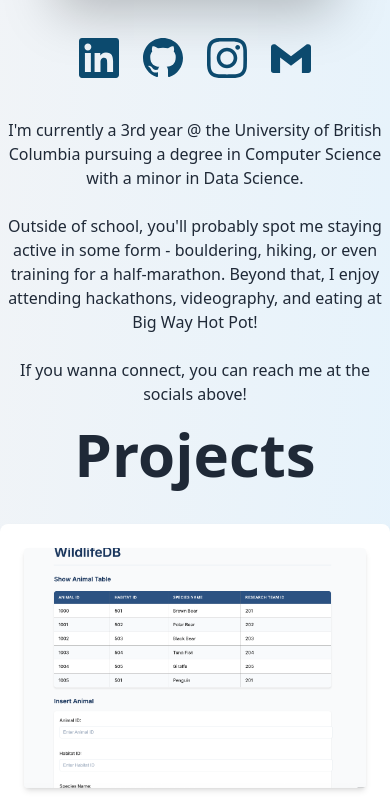
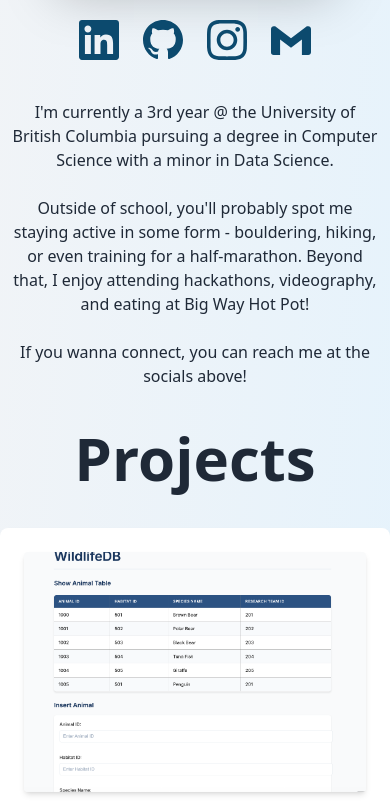
Before and after one commit to solimanlance/lances-portfolio, a Next.js app: page / in a window 390 px wide. Shown: the part 1270-2078 px from the top of the page. Built offline with nearby package versions, Linux system fonts and the light colour scheme.

Commit message:
fixed padding for mobile

```diff
--- a/src/pages/index.js
+++ b/src/pages/index.js
@@ -194,17 +194,17 @@ useEffect(() => {
               </svg>
             </a>
           </div>
-          <p className="text-l text-gray-800 max-w-2xl mx-auto">
+          <p className="paragraph-centered">
             I&apos;m currently a 3rd year @ the University of British Columbia pursuing a degree in Computer Science with a minor in Data Science.
           </p>
           <br></br>
-          <p className="text-l text-gray-800 max-w-2xl mx-auto">
+          <p className="paragraph-centered">
             Outside of school, you&apos;ll probably spot me staying active in some form - bouldering, hiking, or even training for a half-marathon.
             Beyond that, I enjoy attending hackathons, videography, and eating at Big Way Hot Pot!
           </p>
           <br>
           </br>
-          <p className="text-l text-gray-800 max-w-2xl mx-auto">
+          <p className="paragraph-centered mb-10   lg:mb-0 md:mb-0">
             If you wanna connect, you can reach me at the socials above!
           </p>
         </div>
@@ -278,7 +278,7 @@ useEffect(() => {
       {/* SKILLS SECTION */}
       <section id="skills" className="fade-scale min-h-[300px] flex items-center justify-center">
         <div className="text-center">
-          <h2 className="text-5xl font-bold text-gray-800 mb-4">Skills</h2>
+          <h2 className="text-5xl font-bold text-gray-800 mb-4 mt-8 lg:mt-0 md:mt-0">Skills</h2>
           <div className="flex flex-wrap justify-center gap-4 max-w-5xl mx-auto">
             {['Java', 'Python', 'R', 'HTML/CSS', 'JavaScript', 'C++', 'SQL', 'C', 'Git', 'JUnit', 'Node.js', 'React', 'pandas', 'sckit-learn', 'tidyverse'].map((skill) => (
               <span key={skill} className="bg-blue-100 text-sky-800 px-5 py-2 rounded-full font-medium">
@@ -292,7 +292,7 @@ useEffect(() => {
       <section id="contact" className="fade-scale min-h-[300px] flex items-center justify-center">
         <div className="text-center">
           <h2 className="text-3xl font-bold text-gray-800 mb-4">Contact Me</h2>
-          <p className="text-m text-gray-600 max-w-2xl mx-auto mb-8">
+          <p className="paragraph-centered text-gray-600 mb-8">
             I&apos;m always open to connect or have a chat, so feel free to use one of the social media platforms below to reach out!
           </p>
            <div className="flex justify-center space-x-10 mb-3">
--- a/src/styles/globals.css
+++ b/src/styles/globals.css
@@ -48,3 +48,8 @@ html {
   opacity: 1;
   transform: scale(1);
 }
+@layer components {
+  .paragraph-centered {
+    @apply text-base text-gray-800 max-w-2xl mx-auto px-3 lg:px-1;
+  }
+}
```
Lines whose indentation alone changed are shown as unchanged.
